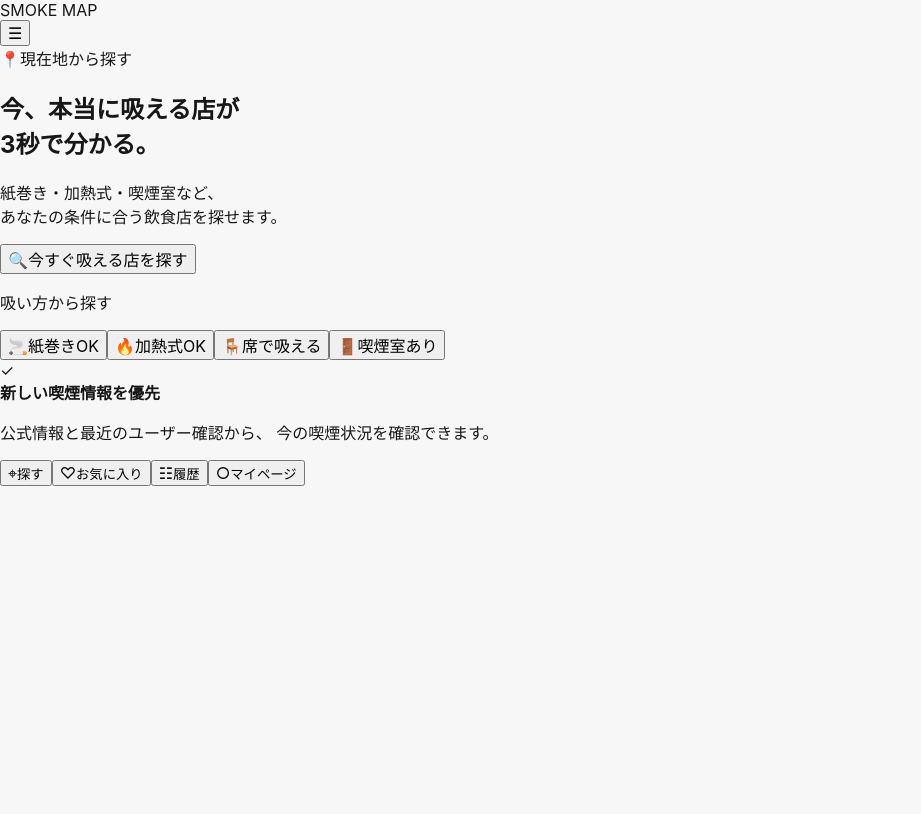
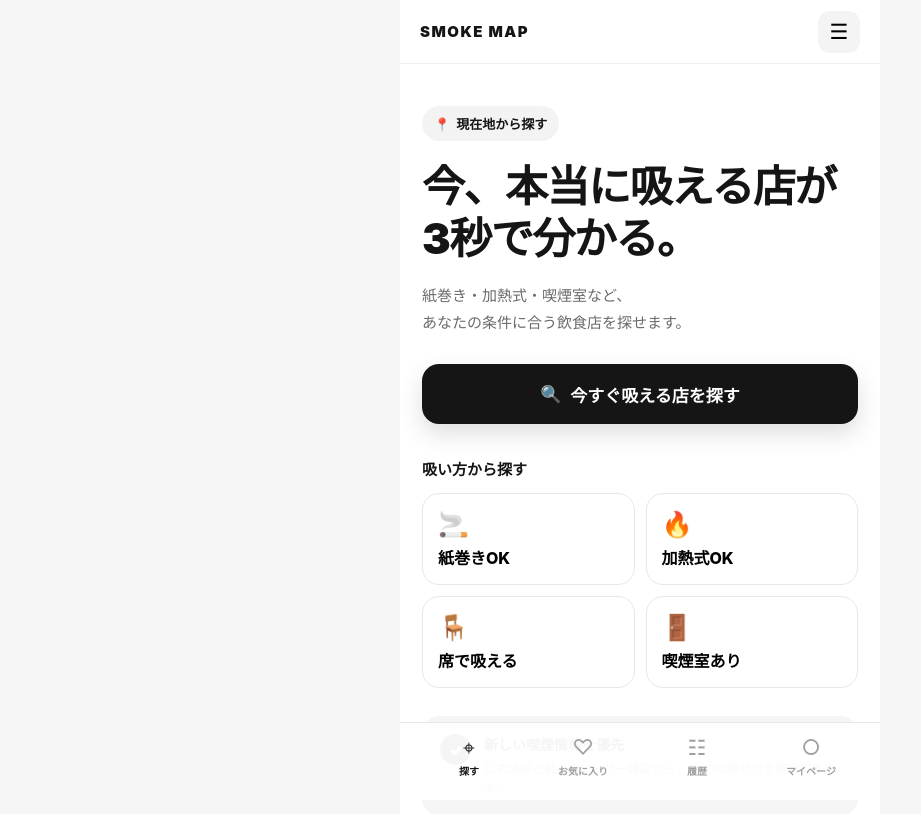
Before and after one commit to aidoulinxia-ai/smoking-restaurant-map, a Next.js app: page / in a window 1280 px wide. Shown: the top 814 px of the page, without its empty margins (0-921 px from the left). Built offline with nearby package versions, Linux system fonts and the light colour scheme.

Commit message:
Update globals.css

```diff
--- a/app/globals.css
+++ b/app/globals.css
@@ -6,15 +6,210 @@ html,
 body {
   margin: 0;
   padding: 0;
-  background: #f7f7f7;
-  color: #171717;
-  font-family: -apple-system, BlinkMacSystemFont, "Segoe UI", sans-serif;
+  background: #f5f5f5;
+  color: #151515;
+  font-family: -apple-system, BlinkMacSystemFont, "Segoe UI",
+    "Noto Sans JP", sans-serif;
+}
+
+button {
+  font: inherit;
 }
 
 body {
   min-height: 100vh;
 }
 
-button {
-  font: inherit;
+.home {
+  width: 100%;
+  max-width: 480px;
+  min-height: 100vh;
+  margin: 0 auto;
+  padding-bottom: 95px;
+  background: #ffffff;
 }
+
+.header {
+  height: 64px;
+  padding: 0 20px;
+  display: flex;
+  align-items: center;
+  justify-content: space-between;
+  border-bottom: 1px solid #eeeeee;
+}
+
+.logo {
+  font-size: 15px;
+  font-weight: 900;
+  letter-spacing: 1.5px;
+}
+
+.menuButton {
+  width: 42px;
+  height: 42px;
+  border: 0;
+  border-radius: 12px;
+  background: #f4f4f4;
+  font-size: 21px;
+}
+
+.hero {
+  padding: 42px 22px 34px;
+}
+
+.location {
+  display: inline-flex;
+  align-items: center;
+  gap: 6px;
+  margin-bottom: 20px;
+  padding: 8px 12px;
+  border-radius: 100px;
+  background: #f3f3f3;
+  font-size: 13px;
+  font-weight: 700;
+}
+
+.hero h1 {
+  margin: 0;
+  font-size: clamp(32px, 9vw, 43px);
+  line-height: 1.2;
+  letter-spacing: -1.5px;
+  font-weight: 900;
+}
+
+.description {
+  margin: 18px 0 28px;
+  color: #6b6b6b;
+  font-size: 15px;
+  line-height: 1.8;
+}
+
+.searchButton {
+  width: 100%;
+  min-height: 60px;
+  border: 0;
+  border-radius: 17px;
+  background: #151515;
+  color: white;
+  font-size: 17px;
+  font-weight: 800;
+  display: flex;
+  align-items: center;
+  justify-content: center;
+  gap: 9px;
+  box-shadow: 0 10px 24px rgba(0, 0, 0, 0.13);
+}
+
+.searchButton:active {
+  transform: scale(0.98);
+}
+
+.filterSection {
+  padding: 0 22px 28px;
+}
+
+.filterTitle {
+  margin: 0 0 14px;
+  font-size: 15px;
+  font-weight: 800;
+}
+
+.filterGrid {
+  display: grid;
+  grid-template-columns: repeat(2, 1fr);
+  gap: 11px;
+}
+
+.filterCard {
+  min-height: 92px;
+  padding: 15px;
+  border: 1px solid #e8e8e8;
+  border-radius: 17px;
+  background: #ffffff;
+  display: flex;
+  flex-direction: column;
+  align-items: flex-start;
+  justify-content: space-between;
+  font-weight: 800;
+  text-align: left;
+}
+
+.filterCard:active {
+  background: #f5f5f5;
+}
+
+.filterIcon {
+  font-size: 25px;
+}
+
+.trustBox {
+  margin: 0 22px 30px;
+  padding: 18px;
+  border-radius: 18px;
+  background: #f5f5f5;
+  display: flex;
+  align-items: flex-start;
+  gap: 13px;
+}
+
+.trustIcon {
+  width: 31px;
+  height: 31px;
+  flex: 0 0 31px;
+  border-radius: 50%;
+  background: #151515;
+  color: #ffffff;
+  display: grid;
+  place-items: center;
+  font-weight: 900;
+}
+
+.trustBox strong {
+  display: block;
+  margin-bottom: 5px;
+  font-size: 14px;
+}
+
+.trustBox p {
+  margin: 0;
+  color: #737373;
+  font-size: 12px;
+  line-height: 1.6;
+}
+
+.bottomNav {
+  position: fixed;
+  left: 50%;
+  bottom: 0;
+  transform: translateX(-50%);
+  width: 100%;
+  max-width: 480px;
+  height: 78px;
+  padding: 8px 12px 18px;
+  background: rgba(255, 255, 255, 0.96);
+  border-top: 1px solid #e8e8e8;
+  display: grid;
+  grid-template-columns: repeat(4, 1fr);
+  z-index: 10;
+}
+
+.bottomNav button {
+  border: 0;
+  background: transparent;
+  color: #a0a0a0;
+  display: flex;
+  flex-direction: column;
+  align-items: center;
+  justify-content: center;
+  gap: 3px;
+  font-size: 21px;
+}
+
+.bottomNav small {
+  font-size: 10px;
+  font-weight: 700;
+}
+
+.bottomNav .navActive {
+  color: #151515;
+}
```
